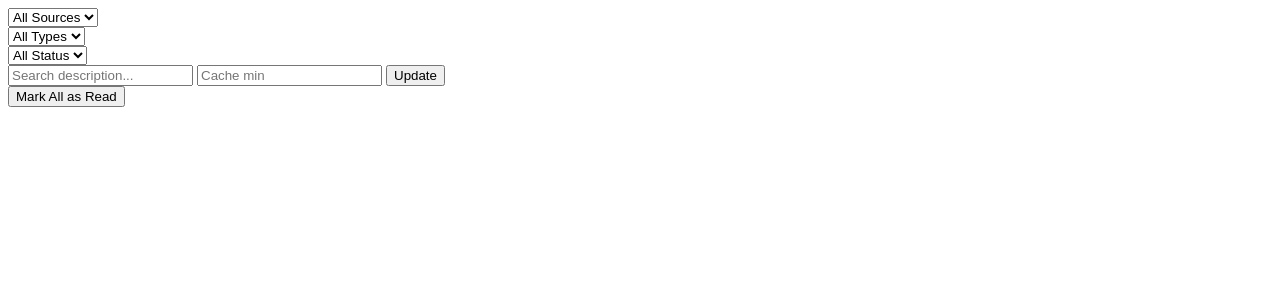
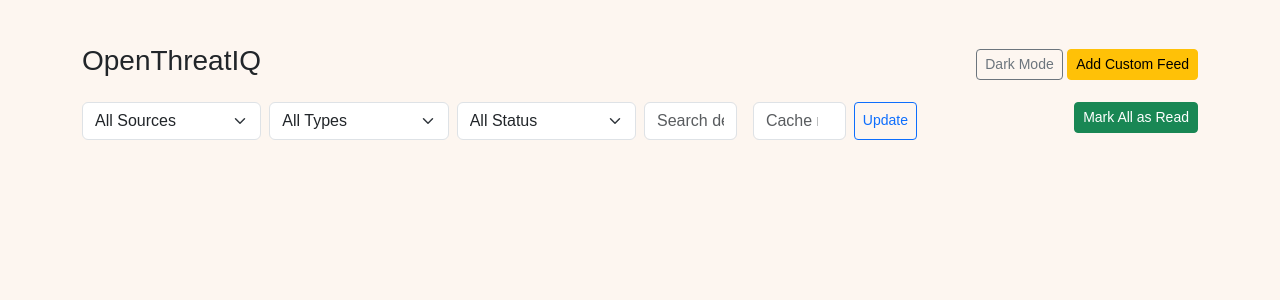
Before and after one commit to ashankobewatta/OpenThreatIQ, a Flask app: page / in a window 1280 px wide. Shown: the top 300 px of the page. Run offline with Flask 3, Linux system fonts and the light colour scheme; data that the repository does not hold is empty.

Commit message:
Update index.html

```diff
--- a/backend/templates/index.html
+++ b/backend/templates/index.html
@@ -1,3 +1,22 @@
+<!DOCTYPE html>
+<html lang="en">
+<head>
+    <meta charset="UTF-8">
+    <title>OpenThreatIQ</title>
+    <link href="https://cdn.jsdelivr.net/npm/bootstrap@5.3.2/dist/css/bootstrap.min.css" rel="stylesheet">
+    <link rel="stylesheet" href="{{ url_for('static', filename='styles.css') }}">
+</head>
+<body>
+<div class="container py-4">
+
+    <div class="d-flex justify-content-between align-items-center mb-3">
+        <h1 class="h3">OpenThreatIQ</h1>
+        <div>
+            <button id="dark-toggle" class="btn btn-outline-secondary btn-sm">Dark Mode</button>
+            <button class="btn btn-warning btn-sm" data-bs-toggle="modal" data-bs-target="#addFeedModal">Add Custom Feed</button>
+        </div>
+    </div>
+
     <div class="row mb-3 g-2">
         <div class="col-md-2">
             <select id="source-filter" class="form-select">
@@ -25,3 +44,53 @@
             <button id="mark-all-read" class="btn btn-success btn-sm">Mark All as Read</button>
         </div>
     </div>
+
+    <div id="cve-container" class="row g-3"></div>
+</div>
+
+<!-- CVE Modal -->
+<div class="modal fade" id="cveModal" tabindex="-1">
+  <div class="modal-dialog modal-lg modal-dialog-centered">
+    <div class="modal-content">
+      <div class="modal-header">
+        <h5 class="modal-title">Details</h5>
+        <button type="button" class="btn-close" data-bs-dismiss="modal"></button>
+      </div>
+      <div class="modal-body" id="modal-body-content"></div>
+      <div class="modal-footer">
+        <button type="button" class="btn btn-secondary btn-sm" data-bs-dismiss="modal">Close</button>
+      </div>
+    </div>
+  </div>
+</div>
+
+<!-- Add Feed Modal -->
+<div class="modal fade" id="addFeedModal" tabindex="-1">
+  <div class="modal-dialog">
+    <div class="modal-content">
+      <div class="modal-header">
+        <h5 class="modal-title">Add Custom Feed</h5>
+        <button type="button" class="btn-close" data-bs-dismiss="modal"></button>
+      </div>
+      <div class="modal-body">
+        <input type="text" id="feed-url" class="form-control mb-2" placeholder="Feed URL">
+        <input type="text" id="feed-source" class="form-control mb-2" placeholder="Source Name">
+        <select id="feed-type" class="form-select">
+            <option value="CVE">CVE</option>
+            <option value="Malware">Malware</option>
+            <option value="Phishing">Phishing</option>
+            <option value="Exploit">Exploit</option>
+            <option value="Other">Other</option>
+        </select>
+      </div>
+      <div class="modal-footer">
+        <button type="button" class="btn btn-primary btn-sm" id="save-feed">Add Feed</button>
+      </div>
+    </div>
+  </div>
+</div>
+
+<script src="https://cdn.jsdelivr.net/npm/bootstrap@5.3.2/dist/js/bootstrap.bundle.min.js"></script>
+<script src="{{ url_for('static', filename='main.js') }}"></script>
+</body>
+</html>
```
Lines whose indentation alone changed are shown as unchanged.
